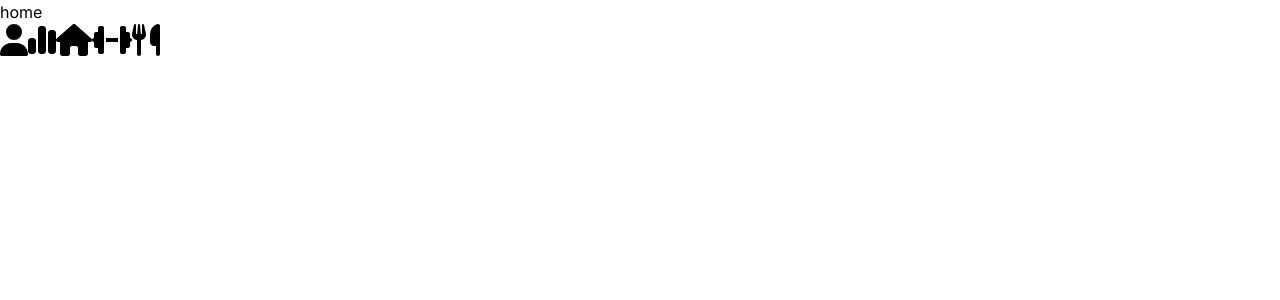
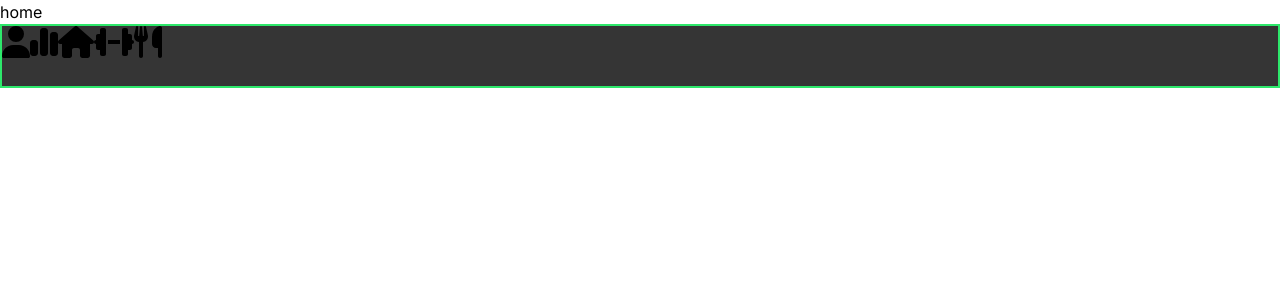
Before and after one commit to Eduardcodes/Health-Boss, a Next.js app: page / in a window 1280 px wide. Shown: the top 300 px of the page. Built offline with nearby package versions, Linux system fonts and the light colour scheme.

Commit message:
Style: Layout file change

```diff
--- a/app/layout.tsx
+++ b/app/layout.tsx
@@ -6,8 +6,8 @@ import Navbar from '../lib/components/navbar';
 const inter = Inter({ subsets: ['latin'] });
 
 export const metadata: Metadata = {
-  title: 'Create Next App',
-  description: 'Generated by create next app',
+  title: 'Health Boss 😎',
+  description: 'Be the boss of your health!',
 };
 
 export default function RootLayout({
@@ -19,9 +19,11 @@ export default function RootLayout({
 
   return (
     <html lang="en">
-      <body className={inter.className}>
+      <body className={`${inter.className}`}>
         <div>{children}</div>
-        <Navbar />
+        <header className="z-10 sticky bottom-0  h-16 bg-mainBlack  border-2 border-mainGreen">
+          <Navbar />
+        </header>
       </body>
     </html>
   );
```
